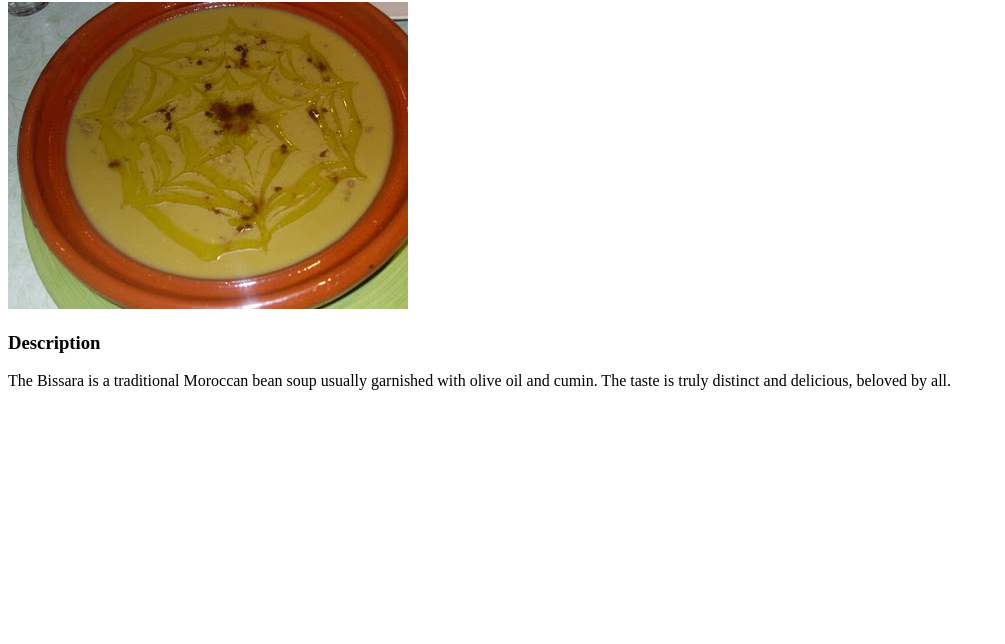
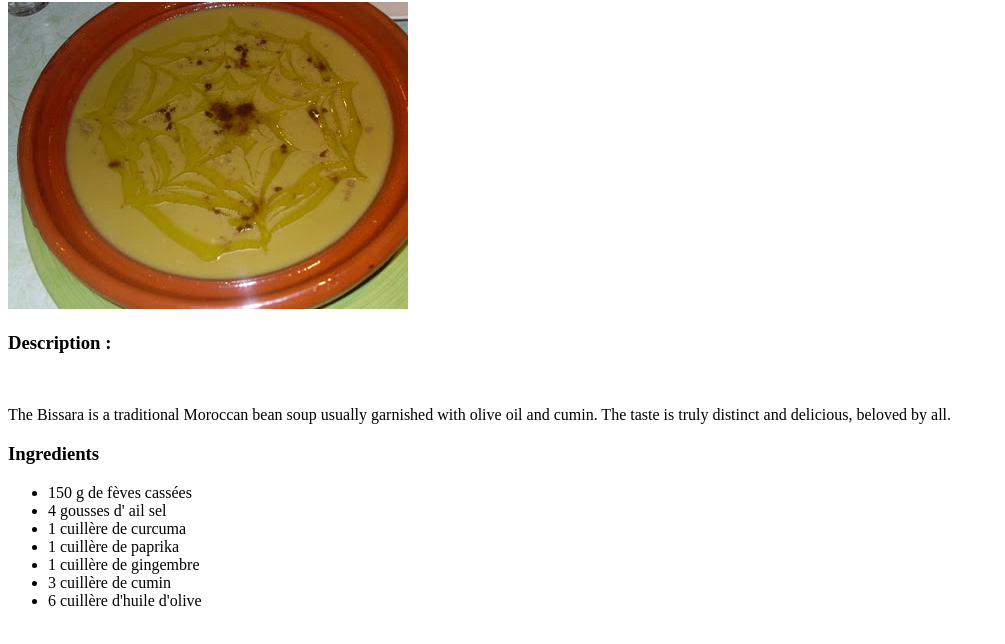
Before and after one commit to Blurr327/odin-recipes, a plain HTML site: page recipes/bisara.html in a window 1280 px wide. Shown: the part 78-722 px from the top of the page, without its empty margins (0-1005 px from the left). Drawn offline with Linux system fonts and the light colour scheme.

Commit message:
Add ingredient for bisara

```diff
--- a/recipes/bisara.html
+++ b/recipes/bisara.html
@@ -8,9 +8,21 @@
 <body>
     <h1>Bisara</h1>
     <img src="Bissara.jpg" alt="Image of the traditional Moroccan Bisara."><br>
-    <h3>Description</h3>
+    <h3>Description : </h3><br>
     <p>The Bissara is a traditional Moroccan bean soup usually garnished with
         olive oil and cumin. The taste is truly distinct and delicious, beloved by all.
     </p>
+    <h3>Ingredients</h3>
+    <ul>
+        <li>150 g de fèves cassées</li>
+        <li>4 gousses d' ail
+        sel</li>
+        <li>1 cuillère de curcuma</li>
+        <li>1 cuillère de paprika</li>
+        <li>1 cuillère de gingembre</li>
+        <li>3 cuillère de cumin</li>
+        <li>6 cuillère d'huile d'olive</li>
+
+    </ul>
 </body>
 </html>
```
